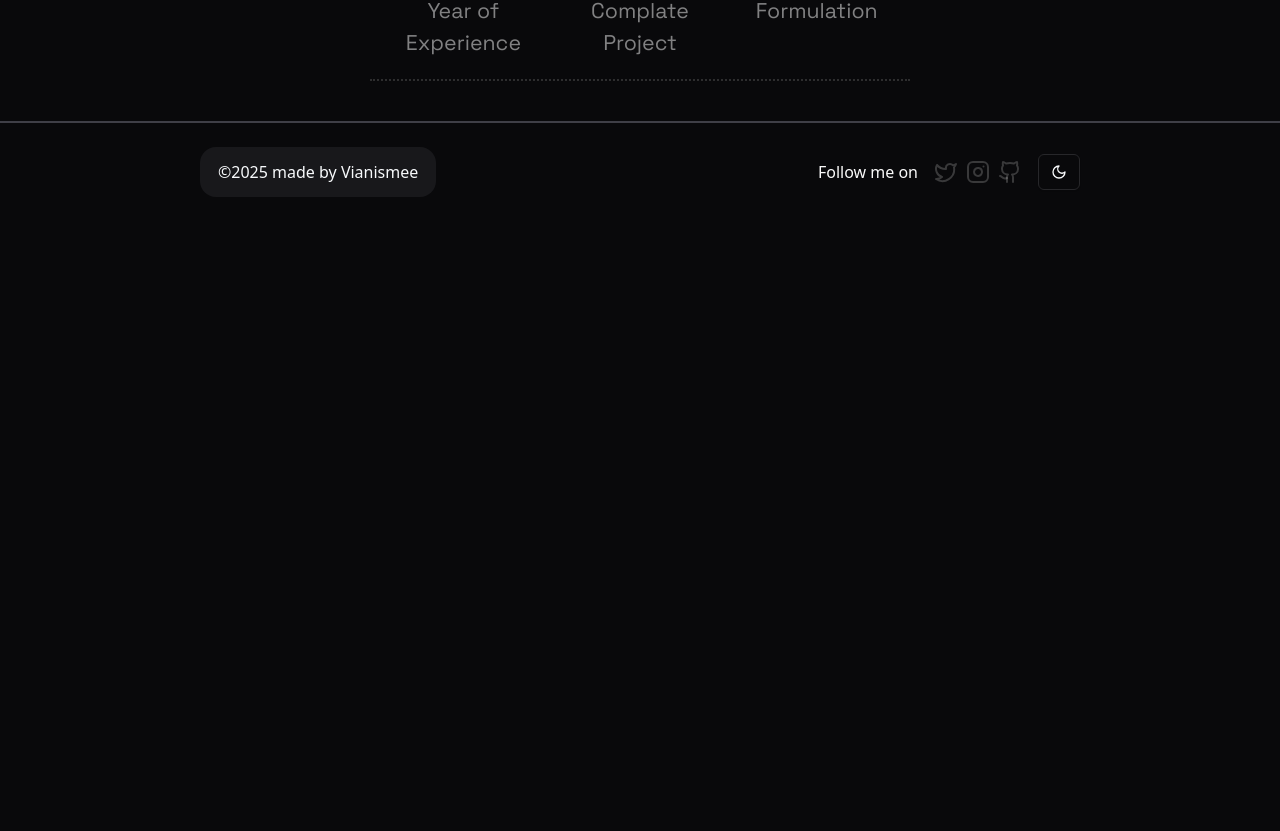
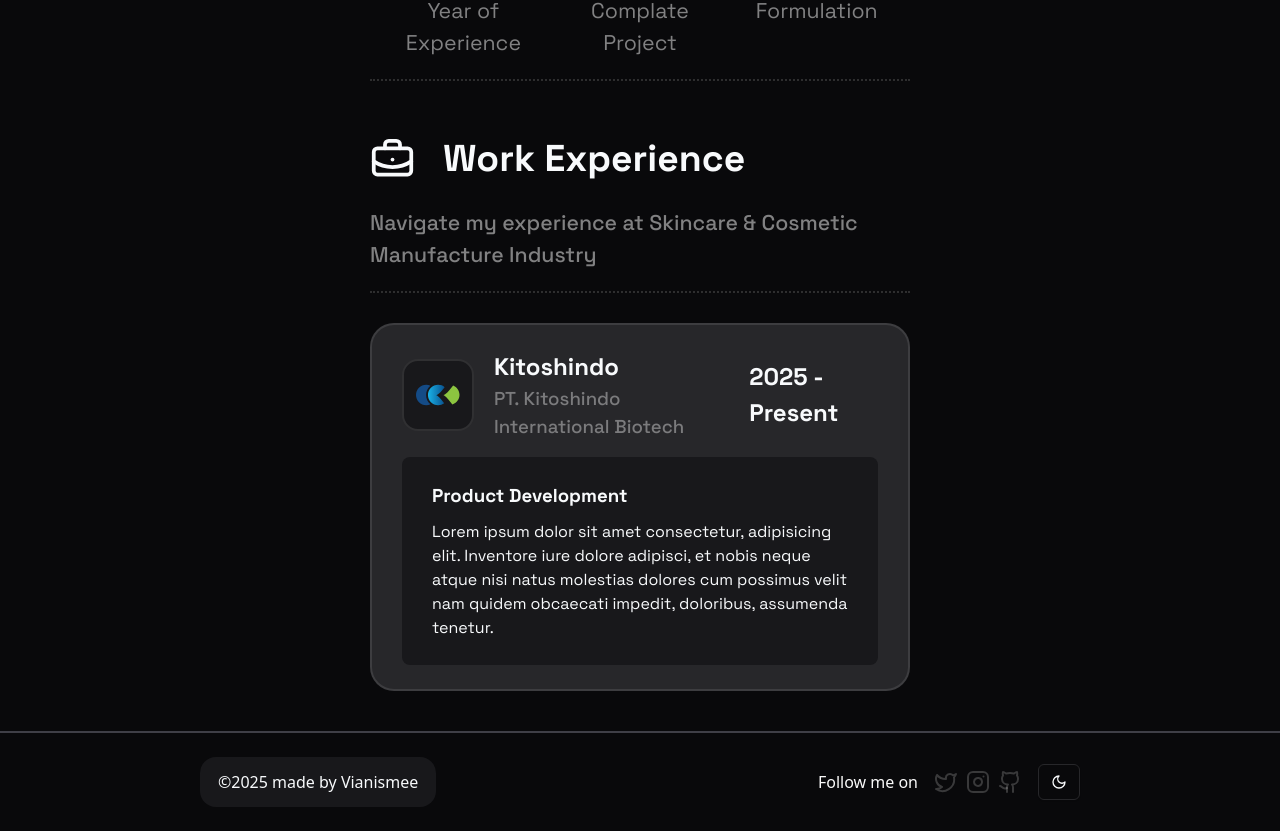
Before and after one commit to vianismee/vian-portfolio, a Next.js app: page / in a window 1280 px wide. Shown: the part 760-1591 px from the top of the page. Before the commit the page ends 981 px from the top, so only its background shows below. Built offline with nearby package versions, Linux system fonts and the light colour scheme.

Commit message:
v0.0.2(7) feat: add work experience

```diff
--- a/src/app/page.tsx
+++ b/src/app/page.tsx
@@ -3,12 +3,14 @@
 import AboutMe from "@/components/AboutMe";
 import React from "react";
 import MyHighligh from "./../components/MyHighligh";
+import Experience from "@/components/Experience";
 
 export default function Home() {
   return (
     <div className="flex flex-1 flex-col gap-[50px] h-min px-0 flex-nowrap font-[family-name:var(--font-space-grotesk)] mx-[370px] justify-center py-10">
       <AboutMe />
       <MyHighligh />
+      <Experience />
     </div>
   );
 }
--- /dev/null
+++ b/src/components/Experience.tsx
@@ -0,0 +1,54 @@
+import { BriefcaseBusiness } from "lucide-react";
+import React from "react";
+import Image from "next/image";
+
+const Experience = () => {
+  return (
+    <section className="w-full flex flex-col gap-[30px]">
+      <div className="flex flex-col gap-5">
+        <h1 className="font-bold text-[28pt] inline-flex gap-7">
+          <span className="self-center">
+            <BriefcaseBusiness size={45} />
+          </span>
+          Work Experience
+        </h1>
+        <p className="text-[16pt] font-medium text-primary/50">
+          Navigate my experience at Skincare & Cosmetic Manufacture Industry
+        </p>
+        <div className="border-b-[2px] border-dotted border-primary/15"></div>
+      </div>
+      <div className="flex flex-col w-full bg-secondary border-2 border-primary/10 h-min px-[30px] py-[24px] rounded-3xl gap-4">
+        <div className="flex flex-row gap-5 justify-between items-center">
+          <div className="flex flex-row gap-5">
+            <div className="aspect-square bg-primary-foreground flex p-3 self-center rounded-2xl border-2 border-primary/10">
+              <Image
+                src={"/kitoshindo.svg"}
+                height={60}
+                alt="Kitoshindo Logo"
+                width={60}
+              />
+            </div>
+            <div className="flex flex-col justify-center">
+              <h1 className="font-bold text-[18pt]">Kitoshindo</h1>
+              <p className="font-medium text-[14pt] text-primary/40">
+                PT. Kitoshindo International Biotech
+              </p>
+            </div>
+          </div>
+          <h1 className="font-bold text-[18pt]">2025 - Present</h1>
+        </div>
+        <div className="w-full bg-primary-foreground px-[30px] py-[25px] rounded-lg space-y-[10px]">
+          <h1 className="text-[14pt] font-bold">Product Development</h1>
+          <p>
+            Lorem ipsum dolor sit amet consectetur, adipisicing elit. Inventore
+            iure dolore adipisci, et nobis neque atque nisi natus molestias
+            dolores cum possimus velit nam quidem obcaecati impedit, doloribus,
+            assumenda tenetur.
+          </p>
+        </div>
+      </div>
+    </section>
+  );
+};
+
+export default Experience;
--- a/src/data/index.tsx
+++ b/src/data/index.tsx
@@ -77,6 +77,6 @@ export const myExperience: myExperience[] = [
     logo: "kosmesialogo.svg",
     title: "Research & Development",
     description:
-      "Create a new product development process, makin discuss, brinstorming",
+      "Up scaling product from trial to large scale laboratory, Manage & monitor stability test product, Create document spesification product ",
   },
 ];
```
